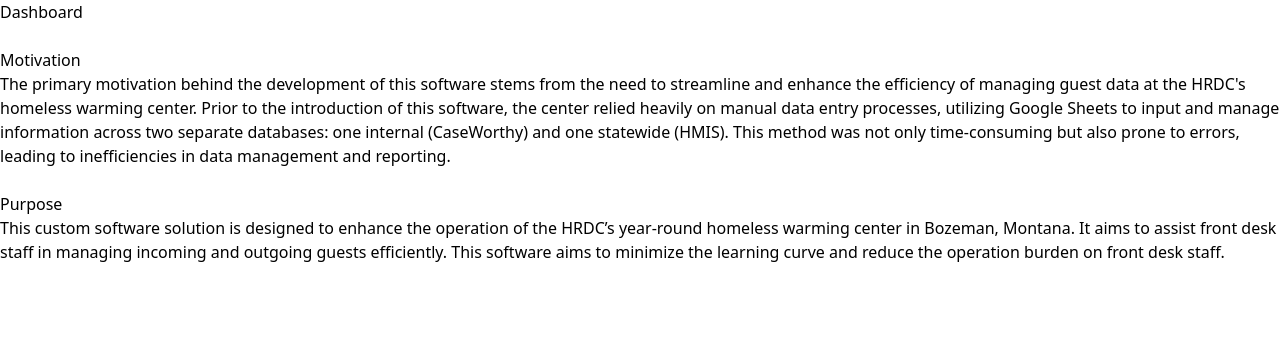
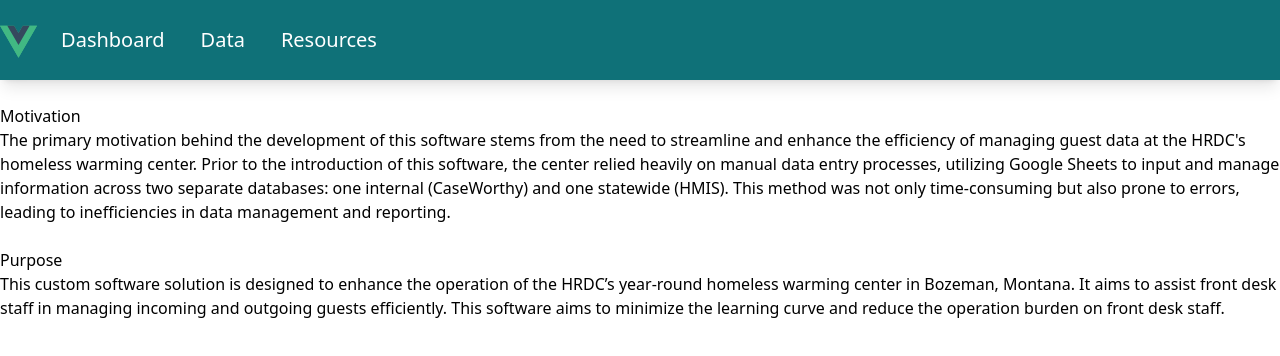
Before and after one commit to 423s24/Group_3, a Vue app in the folder warming-shelter/: page / in a window 1280 px wide. Shown: the top 356 px of the page. Built offline with nearby package versions, Linux system fonts and the light colour scheme.

Commit message:
Added header nav bar component

```diff
--- a/warming-shelter/package.json
+++ b/warming-shelter/package.json
@@ -15,7 +15,7 @@
   "devDependencies": {
     "@vitejs/plugin-vue": "^4.5.2",
     "autoprefixer": "^10.4.17",
-    "postcss": "^8.4.34",
+    "postcss": "^8.4.35",
     "tailwindcss": "^3.4.1",
     "vite": "^5.0.8"
   }
--- /dev/null
+++ b/warming-shelter/src/components/Header.vue
@@ -0,0 +1,18 @@
+<template>
+    <header class="container flex sticky top-0 bg-hrdc-teal shadow-lg h-20 items-center">
+        <nav class ="flex items-center flex-shrink-0 text-white mr-6">
+            <img src="../assets/vue.svg" class="mr-6"><!--placeholder logo using vue logo for now-->
+            <ol class="flex items-center text-white text-xl list-none gap-3">
+                <li class="mr-6 hover:text-hrdc-orange"><a href = "#">Dashboard</a></li>
+                <li class="mr-6 hover:text-hrdc-orange"><a href = "#">Data</a></li>
+                <li class="mr-6 hover:text-hrdc-orange"><a href = "#">Resources</a></li>
+            </ol>
+        </nav>
+    </header>
+</template>
+
+<script>
+    export default {
+        name: 'Header'
+    }
+</script>
--- a/warming-shelter/src/views/Dashboard.vue
+++ b/warming-shelter/src/views/Dashboard.vue
@@ -1,8 +1,6 @@
 <!-- homepage view -->
 <template>
-    <h1>
-        Dashboard
-    </h1>
+    <Header />
     <br>
     <h2>
         Motivation
@@ -21,3 +19,13 @@
     </p>
 
 </template>
+
+<script>
+    import Header from '../components/Header.vue'
+    export default {
+        name: 'Dashboard',
+        components:{
+            Header
+        }
+    }
+</script>
--- a/warming-shelter/tailwind.config.js
+++ b/warming-shelter/tailwind.config.js
@@ -1,8 +1,17 @@
 /** @type {import('tailwindcss').Config} */
 export default {
-  content: [],
+  content: [
+    "./index.html",
+    "./src/**/*.vue"
+  ],
   theme: {
-    extend: {},
+    extend: {
+      colors: {
+        "hrdc-teal": "#0F7178",
+        "hrdc-orange": "#F6B747"
+      }
+    },
+
   },
   plugins: [],
 }
```
Also changed, not shown: 1 other file (tests, documents, lock files or other folders).
